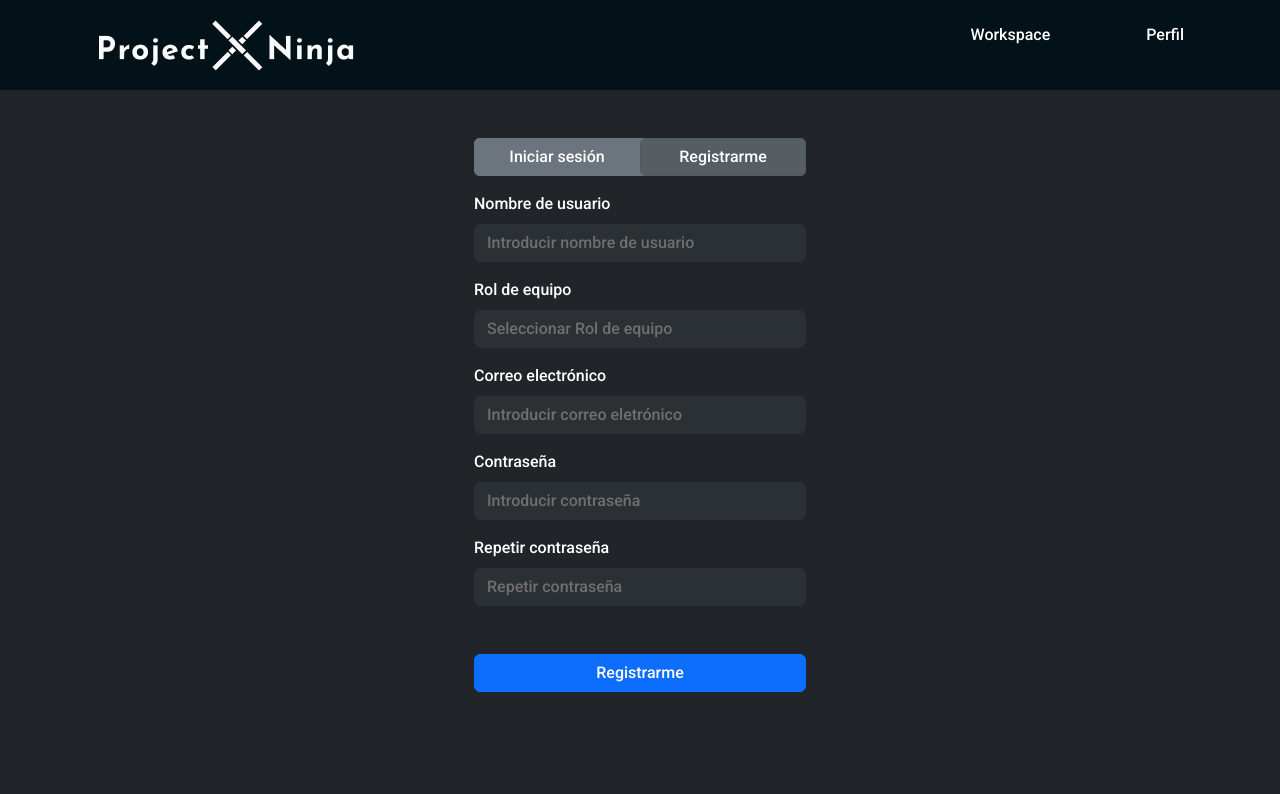
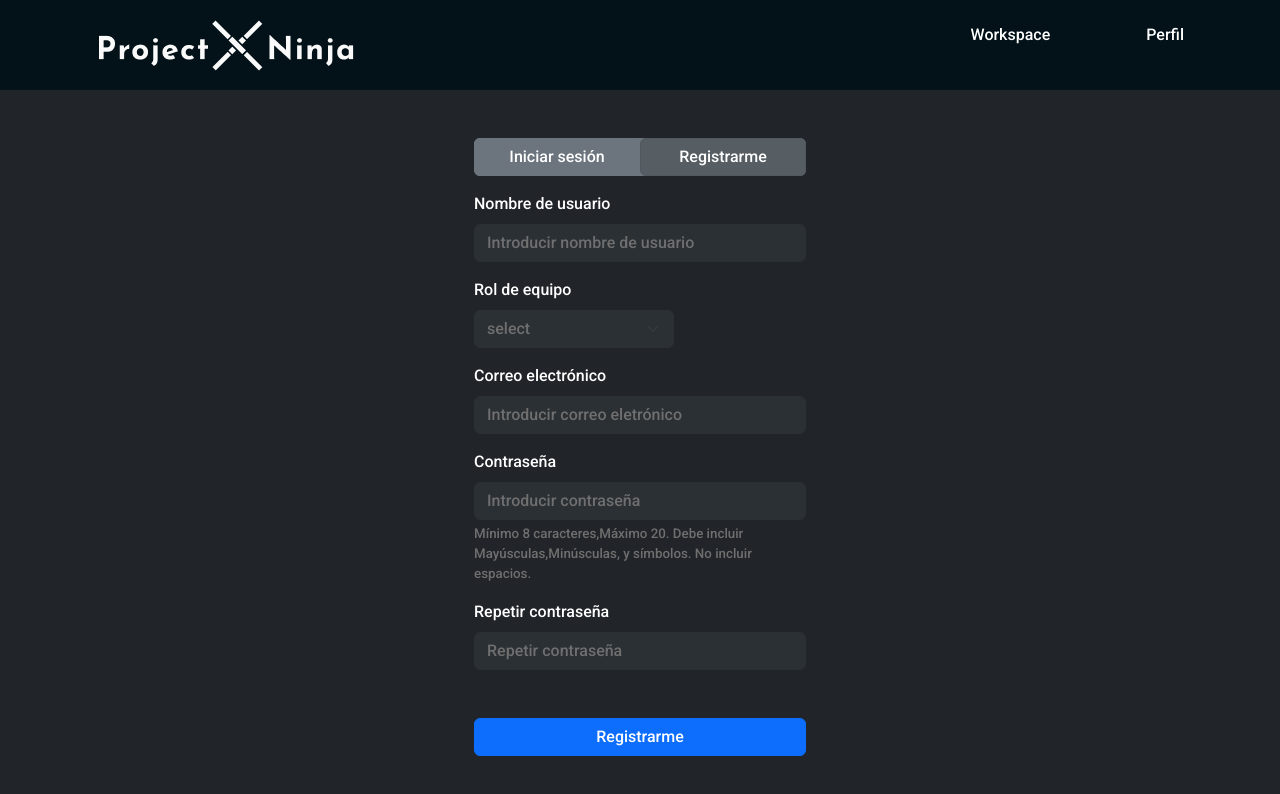
Before and after one commit to No-Country/c12-04-m-java-angular, an Angular app in the folder frontend/: page /logInAndRegister in a window 1280 px wide. Shown: the top 794 px of the page. Built offline with nearby package versions, Linux system fonts and the light colour scheme.

Commit message:
Select and label

```diff
--- a/frontend/src/app/components/log-in-and-register/log-in-and-register.component.html
+++ b/frontend/src/app/components/log-in-and-register/log-in-and-register.component.html
@@ -15,6 +15,11 @@
             <div class="my-3">
               <label for="exampleInputPassword1 text-light" class="form-label">Contraseña</label>
               <input type="password" class="form-control" id="exampleInputPassword1"placeholder="Introducir contraseña">
+              <div id="passwordHelpBlock" class="form-text d-flex flex-row-reverse">
+                <a href="" class="link-light">
+                  Olvidé mi contraseña
+                </a>
+              </div>
             </div>
             <div class="d-grid  mt-5">
                 <button type="submit" class="btn btn-primary" (click)="redirigir()">Iniciar sesión</button>
@@ -26,10 +31,19 @@
                 <label for="exampleInputEmail1 text-light" class="form-label">Nombre de usuario</label>
                 <input type="email" class="form-control" id="exampleInputEmail1" aria-describedby="emailHelp" placeholder="Introducir nombre de usuario">
             </div>
-            <div class="my-3">
-                <label for="exampleInputEmail1 text-light" class="form-label">Rol de equipo</label>
-                <input type="email" class="form-control" id="exampleInputEmail1" aria-describedby="emailHelp" placeholder="Seleccionar Rol de equipo">
-            </div>
+            <label for="exampleInputEmail1 text-light" class="form-label">Rol de equipo</label>
+            <select class="form-select my-0 custom-select" aria-label="Rol de equipo" style="width: 200px;">
+              <option selected>select</option>
+              <option value="1">Diseñador/a UX</option>
+              <option value="2">Diseñador/a UI</option>
+              <option value="3">Desarrollador/a Frontend</option>
+              <option value="4">Desarrollador/a Backend</option>
+              <option value="5">QA de Automatización</option>
+              <option value="6">QA Manual</option>
+              <option value="7">Option</option>
+              <option value="8">Diseñador/a UI</option>
+              <option value="9">Project Manager</option>
+            </select>
             <div class="my-3">
               <label for="exampleInputEmail1 text-light" class="form-label">Correo electrónico</label>
               <input type="email" class="form-control" id="exampleInputEmail1" aria-describedby="emailHelp" placeholder="Introducir correo eletrónico">
@@ -37,6 +51,11 @@
             <div class="my-3">
               <label for="exampleInputPassword1 text-light" class="form-label">Contraseña</label>
               <input type="password" class="form-control" id="exampleInputPassword1" placeholder="Introducir contraseña">
+              <div id="passwordHelpBlock" class="form-text">
+                Mínimo 8 caracteres,Máximo 20.
+                Debe incluir Mayúsculas,Minúsculas, y símbolos.
+                No incluir espacios.
+              </div>
             </div>
             <div class="my-3">
                 <label for="exampleInputPassword1 text-light" class="form-label">Repetir contraseña</label>
--- a/frontend/src/app/components/log-in-and-register/log-in-and-register.component.scss
+++ b/frontend/src/app/components/log-in-and-register/log-in-and-register.component.scss
@@ -9,3 +9,13 @@
 .form-control::placeholder{
     color: #6f6f6f;
 }
+.form-text{
+    color: #6f6f6f;
+    font-size:smaller;
+}
+.form-select{
+    color:#6f6f6f;
+    background-color: #2B3035;
+    border-color: #2B3035;
+    outline: 0;
+}
```
